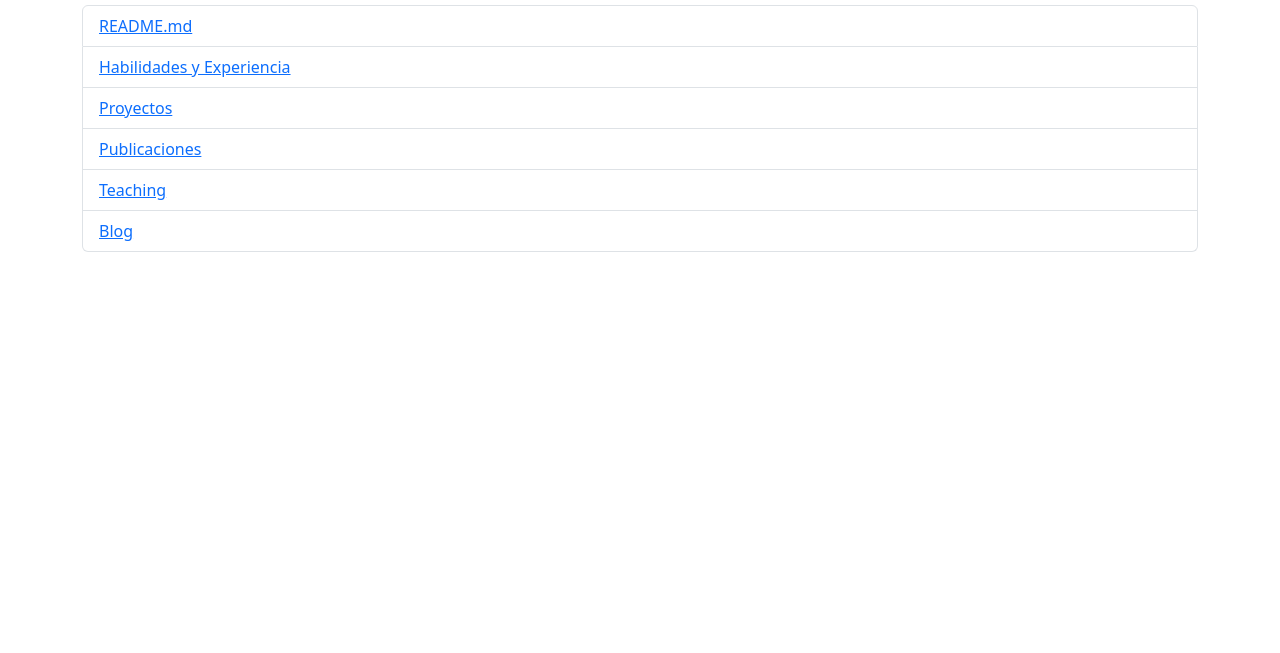
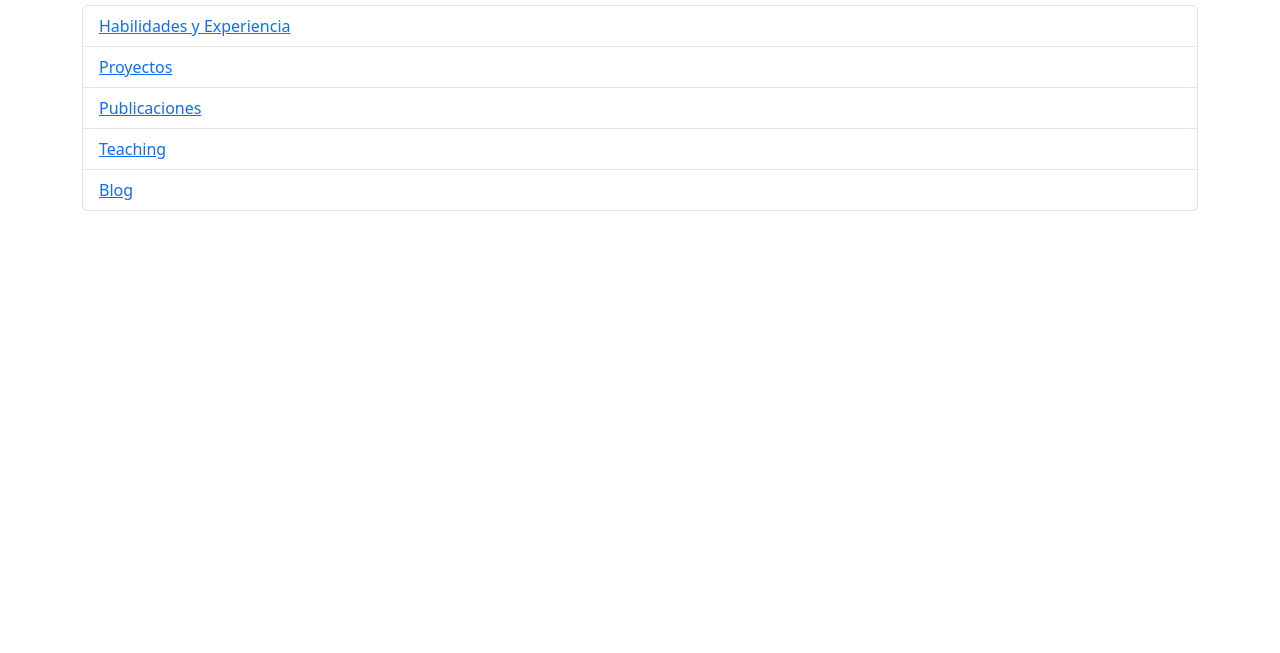
Before and after one commit to januz08/josefuentes.github.io, a plain HTML site: page index.html in a window 1280 px wide. Shown: the part 147-800 px from the top of the page. Drawn offline with nearby package versions, Linux system fonts and the light colour scheme.

Commit message:
Update index.html

```diff
--- a/index.html
+++ b/index.html
@@ -31,7 +31,6 @@
     <div class="container">
         <h1 class="mb-4">Documentos del Repositorio</h1>
         <ul class="list-group">
-            <li class="list-group-item"><a href="README.md" target="_blank">README.md</a></li>
             <li class="list-group-item"><a href="habilities_experiences.html" target="_blank">Habilidades y Experiencia</a></li>
             <li class="list-group-item"><a href="projects.html" target="_blank">Proyectos</a></li>
             <li class="list-group-item"><a href="publications.html" target="_blank">Publicaciones</a></li>
```
